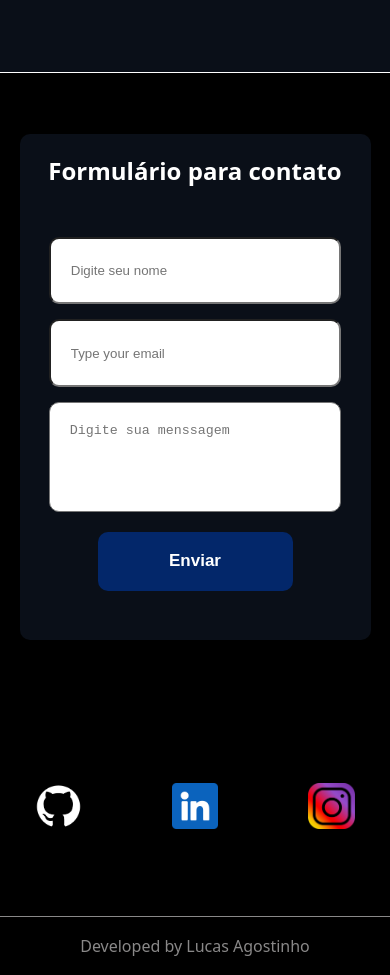
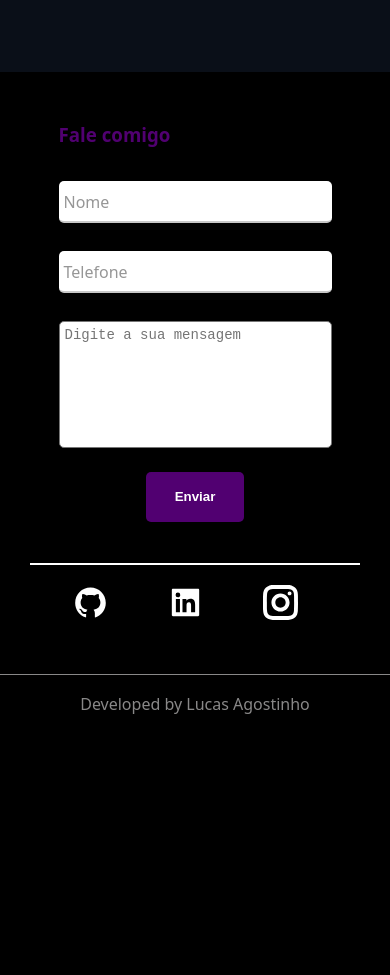
Before and after one commit to LucasBelgamann/MyPortfolio, a React (Create React App) app: page / in a window 390 px wide. Shown: the part 3320-4295 px from the top of the page. After the commit the page ends 4053 px from the top, so only its background shows below. Built offline with nearby package versions, Linux system fonts and the light colour scheme.

Commit message:
fix: footer

```diff
--- a/src/App.css
+++ b/src/App.css
@@ -1,8 +1,11 @@
 body {
-  scroll-behavior: smooth;
   font-family: system-ui, -apple-system, BlinkMacSystemFont, 'Segoe UI', Roboto, Oxygen, Ubuntu, Cantarell, 'Open Sans', 'Helvetica Neue', sans-serif;
   margin: 0;
   padding: 0;
   box-sizing: border-box;
   background-color: rgb(0, 0, 0);
 }
+
+* {
+  scroll-behavior: smooth;
+}
--- a/src/components/footer/Footer.css
+++ b/src/components/footer/Footer.css
@@ -1,69 +1,132 @@
-.form {
-  background-color: #0a0f18;
+.container-contact {
+  color: white;
+  padding: 30px;
+  height: 100%;
   display: flex;
-  padding: 20px;
-  height: 60vh;
-  width: 60vh;
-  border-radius: 10px;
-  flex-direction: column;
+  justify-content: center;
 }
 
-.line {
-  height: 60vh;
-  width: 0.1vw;
+.container-footer {
+  background-color: black;
+}
+
+.contact {
+  display: flex;
+  justify-content: space-around;
+  align-items: center;
+  width: 100%;
+}
+
+.contact svg {
+  margin-right: 20px;
+}
+
+.contact-line {
+  height: 50vh;
+  width: 3px;
   background-color: white;
 }
 
-.form input {
-  height: 8vh;
-  width: 20vw;
-  padding-left: 20px;
-  border-radius: 10px;
-  margin: 0 auto;
-  margin-bottom: 15px;
+.contact-form {
+  height: 100%;
+  padding: 20px;
 }
 
-.form textarea {
-  height: 13vh;
-  width: 20vw;
-  padding: 20px;
-  border-radius: 10px;
-  margin: 0 auto;
-  margin-bottom: 15px;
-  resize: none;
+.contact-form h3 {
+  padding-bottom: 20px;
+  color: rgb(81, 0, 113);
 }
 
-.form button {
+.contact-form form {
+  display: flex;
+  flex-direction: column;
+  align-items: center;
+}
+
+.links-contact {
+  display: flex;
+}
+
+.linkedin  {
+  margin: 0 40px;
+}
+
+
+.contact-info svg {
+  font-size: 65px;
+}
+
+.contact-info h5 {
+  color: rgb(112, 108, 108);
+  font-style: italic;
+}
+
+div.sigle-input {
+  width: 100%;
+  margin: 14px 0;
+  position: relative;
+}
+
+div.sigle-input label {
+  font-size: 16px;
+  position: absolute;
+  left: 5px;
+  bottom: 10px;
+  color: rgb(150, 150, 150);
+  cursor: text;
+  transition: 0.5s ease-in-out;
+}
+
+div.sigle-input .input {
+  width: 20vw;
+  height: 5vh;
+  padding: 5px;
+  border-radius: 5px;
+  color: rgb(150, 150, 150);
+  border: none;
+  border-bottom: 2px solid rgb(200, 200, 200);
+  outline: none;
+  font-size: 16px;
+}
+
+div.sigle-input .input:focus,
+div.sigle-input .input:valid {
+  border-bottom: 4px solid rgb(81, 0, 113);
+}
+
+div.sigle-input .input:focus ~ label,
+div.sigle-input .input:valid ~ label {
+  transform: translateY(-30px);
+  font-size: 12px;
+}
+
+.textarea {
+  margin: 14px 0;
+  padding: 5px;
+  font-size: 14px;
+  border-radius: 5px;
+  height: 15vh;
+  width: 20vw;
+  resize: none;
+  outline: none;
+  transition: 0.3s ease-in-out;
+}
+
+.textarea:focus,
+.textarea:valid {
+  border-bottom: 4px solid rgb(81, 0, 113);
+}
+
+.contact-form button {
   border: none;
   color: white;
-  background-color: rgb(3, 39, 106);
-  width: 15vw;
-  height: 7vh;
-  border-radius: 10px;
-  margin: 5px auto;
-}
-
-.form h2 {
-  color: white;
-  text-align: center;
-  margin-bottom: 20px;
-}
-
-.container-form {
-  background-color: black;
-  height: 80vh;
-  display: flex;
-  justify-content: space-around;
-  align-items: center;
-  border-top: 1px solid white;
-}
-
-.links img {
-  width: 5vw;
-}
-
-.links span {
-  color: white;
+  font-weight: bolder;
+  border-radius: 5px;
+  cursor: pointer;
+  width: 10vw;
+  height: 5vh;
+  margin-top: 10px;
+  background-color: rgb(81, 0, 113);
 }
 
 .developer span {
@@ -74,129 +137,100 @@
 .developer {
   display: flex;
   height: 7vh;
+  width: 100%;
   border-top: 1px solid rgb(137, 136, 136);
 }
 
-.social {
-  display: flex;
-  flex-direction: column;
-  align-items: center;
-  color: white;
+@media screen and (max-width: 767px) {
+  .container-contact {
+    background-color: black;
+    color: white;
+    height: 100%;
+  }
+
+  .contact {
+    flex-direction: column;
+    width: 100%;
+  }
+
+.links-contact {
+  justify-content: center;
 }
 
-.social h4 {
-  text-align: center;
-  width: 20vw;
-  margin-bottom: 50px;
-}
-
-.linked {
-  margin: 0 50px;
-}
-
-@media screen and (min-width: 200px) and (max-width: 400px) {
-  .container-form {
-    flex-direction: column;
-    height: 100vh;
+  .contact svg {
+    margin-right: 20px;
   }
 
-  .form {
-    height: 65vh;
-    width: 90vw;
+  .contact-line {
+    height: 3px;
+    width: 100%;
+    margin: 20px 0;
+    background-color: white;
   }
 
-  .form input {
-    height: 8vh;
-    width: 75vw;
-    padding-left: 20px;
-    border-radius: 10px;
-    margin: 0 auto;
-    margin-bottom: 15px;
+  .contact-form form {
+    display: flex;
+    flex-direction: column;
   }
 
-  .line {
-    display: none;
+  .contact-info {
+    font-size: 15px;
+    display: flex;
+    margin-bottom: 20px;
   }
 
-  .form textarea {
-    height: 13vh;
-    width: 75vw;
-    padding: 20px;
-    border-radius: 10px;
-    margin: 0 auto;
-    margin-bottom: 15px;
+  .contact-info svg {
+    font-size: 35px;
   }
 
-  .form h2 {
-    margin-bottom: 50px;
+  div.sigle-input .input {
+    width: 70vw;
   }
 
-  .form button {
-    font-weight: bold;
-    width: 50vw;
-    font-size: 17px;
-    cursor: pointer;
-    height: 7vh;
-    border-radius: 10px;
-    margin: 5px auto;
+  .textarea {
+    width: 70vw;
   }
 
-  .links img {
-    width: 12vw;
-    margin: 20px;
+  .contact-form button {
+    width: 25vw;
+    height: 6vh;
   }
 }
 
-@media screen and (min-width: 390px) and (max-width: 700px) {
-  .container-form {
+@media screen and (min-width: 767px) and (max-width: 1000px) {
+  .contact {
     flex-direction: column;
-    height: 100vh;
+    width: 100%;
   }
 
-  .line {
-    display: none;
+  .contact-line {
+    height: 3px;
+    width: 100%;
+    margin: 20px 0;
   }
 
-  .form {
-    height: 60vh;
-    width: 90vw;
+  .contact-info {
+    font-size: 20px;
   }
 
-  .form input {
-    height: 8vh;
-    width: 75vw;
-    padding-left: 20px;
-    border-radius: 10px;
-    margin: 0 auto;
-    margin-bottom: 15px;
-    outline: none;
+  .contact-info svg {
+    font-size: 25px;
   }
 
-  .form textarea {
-    height: 13vh;
-    width: 75vw;
-    padding: 20px;
-    border-radius: 10px;
-    margin: 0 auto;
-    margin-bottom: 15px;
+  div.sigle-input .input {
+    width: 70vw;
   }
 
-  .form h2 {
-    margin-bottom: 50px;
+  .textarea {
+    width: 70vw;
   }
 
-  .form button {
-    font-weight: bold;
-    width: 50vw;
-    font-size: 17px;
-    cursor: pointer;
-    height: 7vh;
-    border-radius: 10px;
-    margin: 5px auto;
+  .contact-form button {
+    width: 25vw;
+    height: 6vh;
   }
 
-  .links img {
-    width: 12vw;
-    margin: 20px;
+  .contact-form h3 {
+    font-size: 35px;
   }
 }
--- a/src/components/footer/Footer.jsx
+++ b/src/components/footer/Footer.jsx
@@ -1,54 +1,98 @@
+import * as AiIcons from "react-icons/ai";
+import * as GrIcons from "react-icons/gr";
 import "./Footer.css";
-import git from "./images/git.png";
-import linkedin from "./images/linkedin.png";
-import instagram from "./images/Insta.png";
 
-function Footer() {
+const Footer = () => {
   return (
-    <div>
-      <div className="container-form">
-        <form
-          className="form"
-          action="https://api.staticforms.xyz/submit"
-          method="post"
-        >
-          <h2 id="footer">Formulário para contato</h2>
+    <div className="container-footer">
+      <div className="container-contact">
+        <div className="contact">
+        <div className="contact-form" id="contact">
+            <h3 id="contact">Fale comigo</h3>
+            <form action="https://api.staticforms.xyz/submit" method="post">
+              <div className="sigle-input">
+                <input
+                  type="text"
+                  name="name"
+                  required
+                  className="input"
+                  id="nome"
+                />
+                <label htmlFor="nome">Nome</label>
+              </div>
+              <div className="sigle-input">
+                <input
+                  type="text"
+                  name="email"
+                  required
+                  className="input"
+                  id="email"
+                />
+                <label htmlFor="email">Telefone</label>
+              </div>
+              <textarea
+                name="message"
+                required
+                className="textarea"
+                placeholder="Digite a sua mensagem"
+              />
               <input
                 type="hidden"
                 name="accessKey"
                 value="a90e6195-838c-47e5-90c0-80ba0cda36fd"
-          />
+              ></input>
               <input
                 type="hidden"
                 name="redirectTo"
-            value="https://my-portfolio-git-main-lucasbelgamann.vercel.app/"
+                value="https://acqualine.vercel.app/"
               ></input>
-          <input type="text"  name="name" placeholder="Digite seu nome" />
-          <input type="email" name="email" placeholder="Type your email" />
-          <textarea placeholder="Digite sua menssagem" name="message" />
-          <button type="submit">Enviar</button>
+              <button>Enviar</button>
             </form>
-        <div class="line"></div>
-        <div className="links">
-          <a href="https://github.com/LucasBelgamann">
-            <img src={git} alt="github" />
-          </a>
+          </div>
+          <div className="contact-line"></div>
+          <div className="links-contact">
+            <div className="contact-info">
+              <div>
                 <a
-            href="https://www.linkedin.com/in/lucasbelgamann/"
-            className="linked"
+                  href="https://github.com/LucasBelgamann"
+                  target="_blank"
+                  rel="noreferrer"
                 >
-            <img src={linkedin} alt="linkedin" />
-          </a>
-          <a href="https://www.instagram.com/lucasag0stinh0/">
-            <img src={instagram} alt="linkedin" />
+                  <AiIcons.AiFillGithub />
                 </a>
               </div>
             </div>
+            <div className="contact-info">
+              <div>
+                <a
+                  href="https://www.linkedin.com/in/lucas-gabriel-belgamann-2b0497174/"
+                  target="_blank"
+                  rel="noreferrer"
+                  className="linkedin"
+                >
+                  <AiIcons.AiFillLinkedin />
+                </a>
+              </div>
+            </div>
+            <div className="contact-info">
+              <div>
+                <a
+                  href="https://www.instagram.com/lucasag0stinh0/"
+                  target="_blank"
+                  rel="noreferrer"
+                >
+                  <GrIcons.GrInstagram />
+                </a>
+              </div>
+            </div>
+          </div>
+        </div>
+      </div>
+
       <div className="developer">
           <span>Developed by Lucas Agostinho</span>
       </div>
     </div>
   );
-}
-
+};
 export default Footer;
--- a/src/components/navbar/SidebarData.js
+++ b/src/components/navbar/SidebarData.js
@@ -30,7 +30,7 @@ export const SidebarData = [
   },
   {
     title: 'Contato',
-    path: '#footer',
+    path: '#contact',
     icon: <FaIcons.FaEnvelopeOpenText />,
     cName: 'nav-text'
   },
--- a/src/components/navbar/forPc/Nav.js
+++ b/src/components/navbar/forPc/Nav.js
@@ -36,7 +36,7 @@ const Nav = () => {
         </li>
         <li>
           <FaIcons.FaEnvelopeOpenText />
-          <a href="#footer" class="link">
+          <a href="#contact" class="link">
             Contato
           </a>
         </li>
```
Lines whose indentation alone changed are shown as unchanged.
